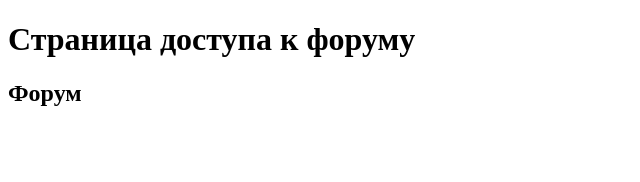
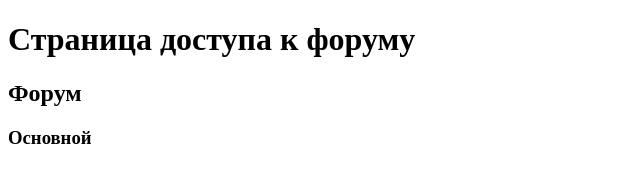
Before and after one commit to alexl81/wserver, a plain HTML site: page page.html in a window 1280 px wide. Shown: the whole page, without its empty margins (0-640 px from the left). Drawn offline with Linux system fonts and the light colour scheme.

Commit message:
Main forum

```diff
--- a/page.html
+++ b/page.html
@@ -5,6 +5,7 @@
 <body>
 	<h1>Страница доступа к форуму</h1>
 	<h2>Форум</h2>
+	<h3>Основной</h3>
 </body>
 
 </html>
```
